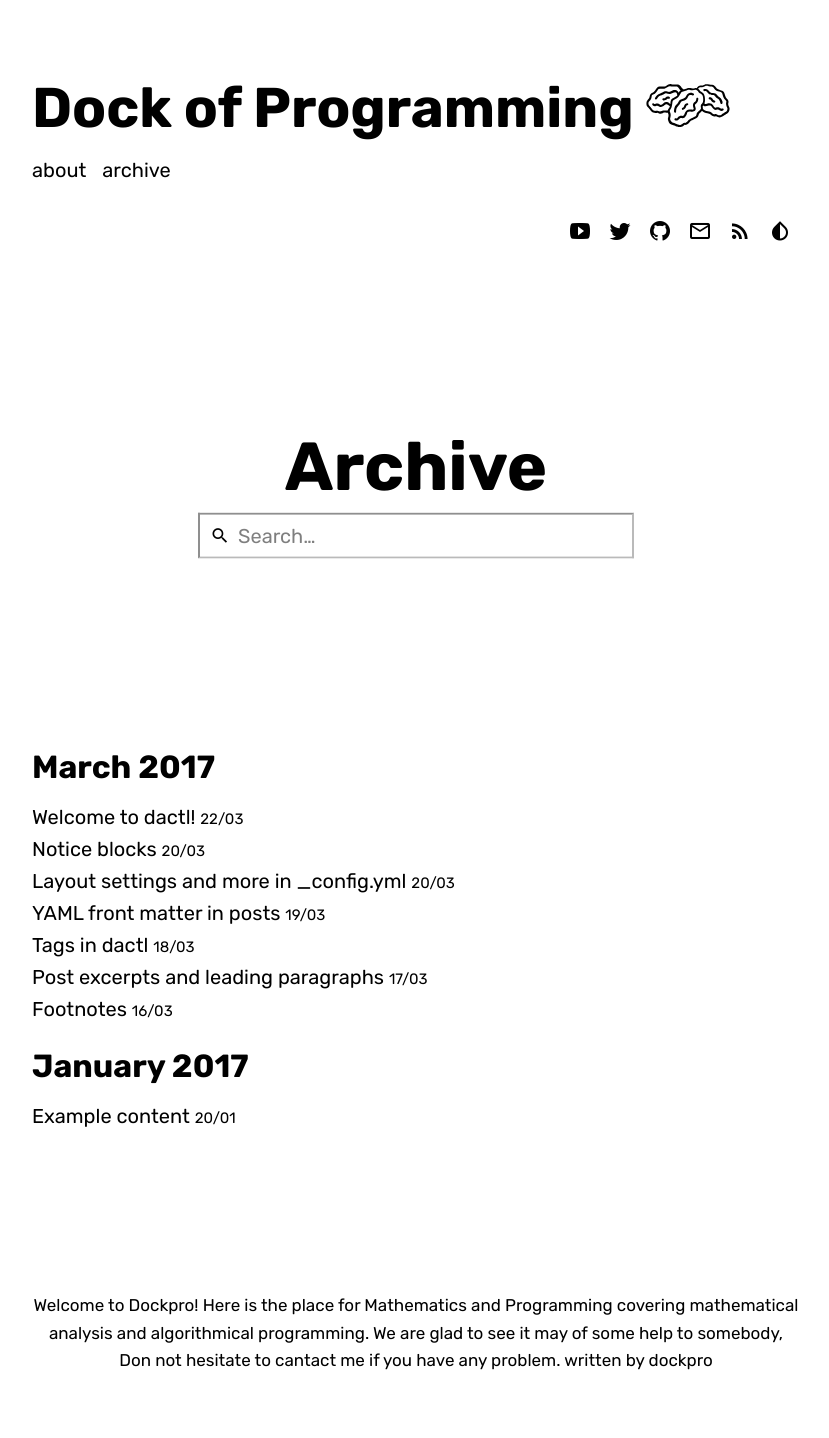
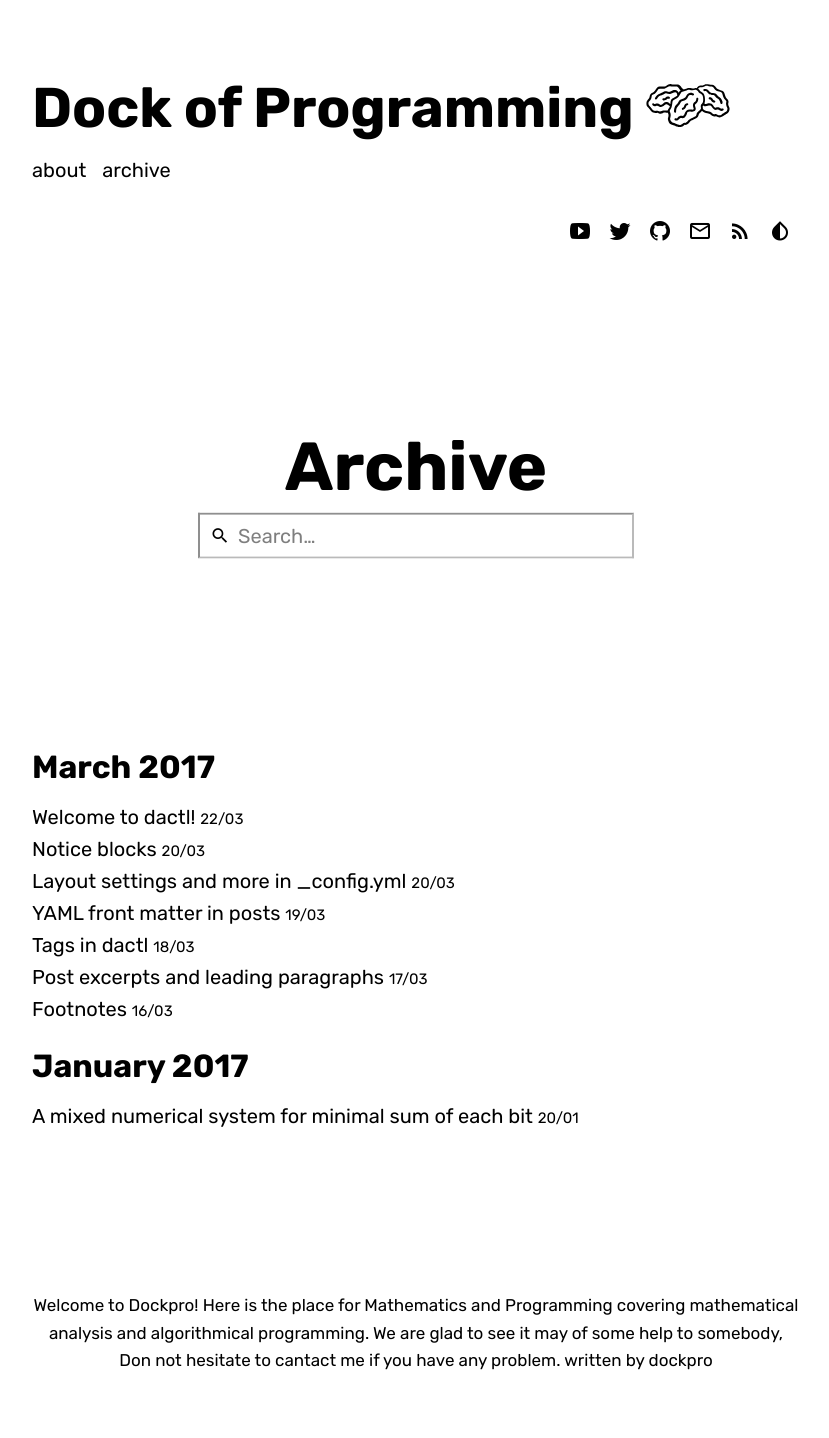
Before and after one commit to hominee/mathematics, a Jekyll site: the page built from archive.md, in a window 1280 px wide. Shown: the whole page, without its empty margins (224-1053 px from the left). Built offline with Jekyll 4.4.1, drawn with Linux system fonts in a browser that asks for light colours; some web fonts are replaced; part of the change alters nothing that is shown.

Commit message:
Update 2017-01-20-example-content.md

```diff
--- a/_posts/2017-01-20-example-content.md
+++ b/_posts/2017-01-20-example-content.md
@@ -1,123 +1,76 @@
 ---
 layout: post
-title: Example content
+title: A mixed numerical system for minimal sum of each bit
 tags:
-  - jekyll
-  - dactl
+  - numerical system
+  - diophantine equation
 description: >
   Howdy! This is an example blog post that shows several types of HTML content
   supported in this theme.
 hero: https://source.unsplash.com/collection/145103/
-overlay: green
+overlay: blue
 published: true
 ---
 
-Cum sociis natoque penatibus et magnis <a href="#">dis parturient montes</a>, nascetur ridiculus mus. *Aenean eu leo quam.* Pellentesque ornare sem lacinia quam venenatis vestibulum. Sed posuere consectetur est at lobortis. Cras mattis consectetur purus sit amet fermentum.
-{: .lead}
+# Problem statement
+The monetary system in Absurdistan is really simple and systematic.
+The locals only use coins.The coins come in different values.
+The values used are:
 
-Etiam porta **sem malesuada magna** mollis euismod. Cras mattis consectetur purus sit amet fermentum. Aenean lacinia bibendum nulla sed consectetur.
-<!–-break-–>
+$$  1, 10, 25, 100, 1000, 2500, 10000, 100000, 250000, 1000000, ... $$
 
-> Curabitur blandit tempus porttitor. Nullam quis risus eget urna mollis ornare vel eu leo. Nullam id dolor id nibh ultricies vehicula ut id elit.
+Formally, for each $$k \geq 0$$ there are coins worth $$10 k$$, and coins worth $$2500 k$$.
+You want to buy a new car. Its price varies.
+Assuming you have a sufficient supply of coins of each of the types you will need.
 
-Etiam porta **sem malesuada magna** mollis euismod. Cras mattis consectetur purus sit amet fermentum. Aenean lacinia bibendum nulla sed consectetur.
-{: .notice}
-
-## Inline HTML elements
-
-HTML defines a long list of available inline tags, a complete list of which can be found on the [Mozilla Developer Network](https://developer.mozilla.org/en-US/docs/Web/HTML/Element).
-
-- **To bold text**, use `**To bold text**`.
-- *To italicize text*, use `*To italicize text*`.
-- Abbreviations, like HTML should be defined like this `*[HTML]: HyperText Markup Language`.
-- Citations, like <cite>&mdash; Mark otto</cite>, should use `<cite>`.
-- ~~Deleted~~ text should use `~~deleted~~` and <ins>inserted</ins> text should use `<ins>`.
-- Superscript <sup>text</sup> uses `<sup>` and subscript <sub>text</sub> uses `<sub>`[^1].
-
-Most of these elements are styled by browsers with few modifications on our part.
-
-## Heading
-
-Vivamus sagittis lacus vel augue rutrum faucibus dolor auctor. Duis mollis, est non commodo luctus, nisi erat porttitor ligula, eget lacinia odio sem nec elit. Morbi leo risus, porta ac consectetur ac, vestibulum at eros.
-
-## Code
-
-Cum sociis natoque penatibus et magnis dis `code element` montes, nascetur ridiculus mus.
-
-~~~js
-// Example can be run directly in your JavaScript console
-
-// Create a function that takes two arguments and returns the sum of those
-// arguments
-var adder = new Function("a", "b", "return a + b");
-
-// Call the function
-adder(2, 6);
-// > 8
-~~~
-
-## Lists
-
-Cum sociis natoque penatibus et magnis dis parturient montes, nascetur ridiculus mus. Aenean lacinia bibendum nulla sed consectetur. Etiam porta sem malesuada magna mollis euismod. Fusce dapibus, tellus ac cursus commodo, tortor mauris condimentum nibh, ut fermentum massa justo sit amet risus.
-
-* Praesent commodo cursus magna, vel scelerisque nisl consectetur et.
-* Donec id elit non mi porta gravida at eget metus.
-* Nulla vitae elit libero, a pharetra augue.
-
-Donec ullamcorper nulla non metus auctor fringilla. Nulla vitae elit libero, a pharetra augue.
-
-1. Vestibulum id ligula porta felis euismod semper.
-2. Cum sociis natoque penatibus et magnis dis parturient montes, nascetur ridiculus mus.
-3. Maecenas sed diam eget risus varius blandit sit amet non magna.
-
-Cras mattis consectetur purus sit amet fermentum. Sed posuere consectetur est at lobortis.
-
-HyperText Markup Language (HTML)
-: The language used to describe and define the content of a Web page
-
-Cascading Style Sheets (CSS)
-: Used to describe the appearance of Web content
-
-JavaScript (JS)
-: The programming language used to build advanced Web sites and applications
-
-Integer posuere erat a ante venenatis dapibus posuere velit aliquet. Morbi leo risus, porta ac consectetur ac, vestibulum at eros. Nullam quis risus eget urna mollis ornare vel eu leo.
-
-Integer posuere erat a ante venenatis dapibus posuere velit aliquet. Morbi leo risus, porta ac consectetur ac, vestibulum at eros. Nullam quis risus eget urna mollis ornare vel eu leo. Integer posuere erat a ante venenatis dapibus posuere velit aliquet. Morbi leo risus, porta ac consectetur ac, vestibulum at eros. Nullam quis risus eget urna mollis ornare vel eu leo.
-{: .notice-alert}
-
-## Images
-
-Quisque consequat sapien eget quam rhoncus, sit amet laoreet diam tempus. Aliquam aliquam metus erat, a pulvinar turpis suscipit at.
-
-![1200x700](http://placehold.it/1200x700 "Large example image"){:.oversize}
-![800x400](http://placehold.it/800x400 "Large example image"){:.lead}
-![400x200](http://placehold.it/400x200 "Medium example image")
-![200x200](http://placehold.it/200x200 "Small example image")
-
-## Tables
-
-Aenean lacinia bibendum nulla sed consectetur. Lorem ipsum dolor sit amet, consectetur adipiscing elit.
-
-| Name     | Upvotes   | Downvotes |
-|----------|-----------|-----------|
-| Alice    |        10 |        11 |
-| Bob      |         4 |         3 |
-| Charlie  |         7 |         9 |
-|Totals    |        21 |        23 |
-
-Nullam id dolor id nibh ultricies vehicula ut id elit. Sed posuere consectetur est at lobortis. Nullam quis risus eget urna mollis ornare vel eu leo.
-
-## Math
+# Question
+Output the smallest number of coins necessary to pay exactly the cost of the car.
 
 
-Nullam id dolor id nibh ultricies vehicula ut id elit. Sed posuere consectetur est at lobortis. Nullam quis risus eget urna mollis ornare vel eu leo.
-Nullam id [^2] dolor id nibh ultricies vehicula ut id elit. Sed posuere consectetur est at lobortis. Nullam quis risus eget urna mollis ornare vel eu leo.
+I came across this problem in a websit called [codechef][codechef] which, personly I think, is a very good
+site. As simple it is the first sight, it may of interest to those who love mathematics and programming including
+me, thus this page is born.
 
-[^1]: You can insert footnote marks using `[^1]`, `[^2]`, etc and write the footnote text at the bottom of your file like this: `[^1]: You can also insert footnote marks...`
+Let's start with the very basic ideal that the numerical denotation of natrual number, for a $$p-$$adic number $$(x)_p$$
 
-[^2]: Nullam id dolor id nibh ultricies vehicula ut id elit. Sed posuere consectetur est at lobortis. Nullam quis risus eget urna mollis ornare vel eu leo. Nullam id dolor id nibh ultricies vehicula ut id elit. Sed posuere consectetur est at lobortis. Nullam quis risus eget urna mollis ornare vel eu leo.
+$$
+\label{basic}
+\begin{equation}
+(x)_p = \Sigma _{i=0} ^n  a_i p^i.
+\end{equation}
+$$
 
-*[HTML]: HyperText Markup Language
-*[CSS]: Cascading Style Sheets
-*[JS]: JavaScript
+where $$ 0 \leq a_i \leq p-1 $$, and $$n$$ is finite.
+With formula $$\eqref{basic}$$ we could assign each number a unique numeric denotation accordingly. Furthermore
+
+$$\space$$
+
+$$ \textbf{Theorem 1} \label{theorem1}$$: $$  \Sigma _{i=0} ^n  a_i$$  reach  its  minimal for $$x$$ in p-adic system.
+
+$$\space$$
+
+I will leave the proof to you. (Hint: we can proof it by contradiction.)
+So after so much time we spend to what degree the problem relates to it?
+What if we let $$p=100$$ and take $$  1, 10, 25 $$ out as a numerical system that
+
+$$
+\begin{equation}
+(x)_{100} = \Sigma _{i=0} ^{n'}  b_i 100^i.
+\end{equation}
+$$
+
+where $$ 0 \leq b_i \leq 99, b_i = u_i 25 + v_i 10 + w_i $$.
+Owing to unique denotation of each number the question will be answered if and only if
+
+$$
+\label{con}
+\begin{equation}
+\Sigma _{i=1} ^{n'} u_i  + v_i  + w_i
+\end{equation}
+$$
+
+reacher its minimal value. Therefore we got to write an programm to check all the number from 1 to 100, what
+compromises almost work we have to do.
+
+
+[codechef]:    https://www.codechef.com/problems/FR11
```
